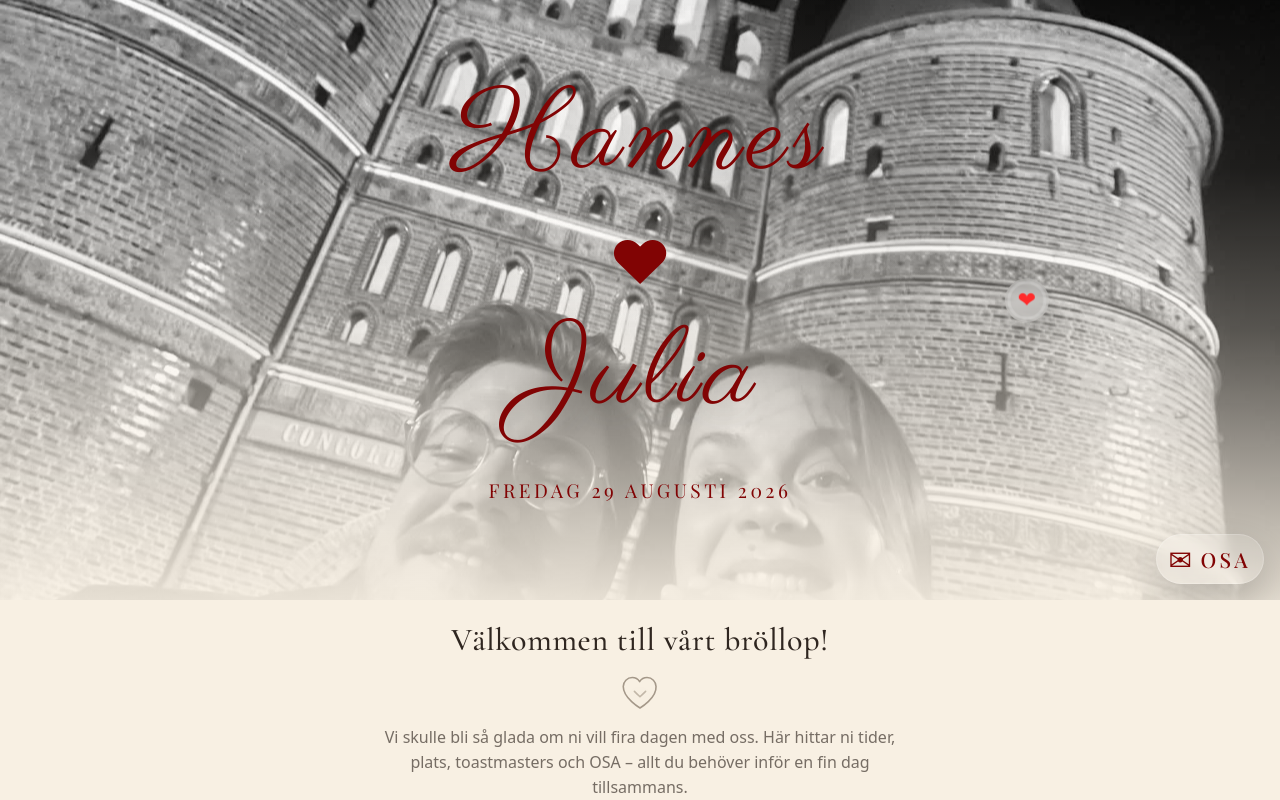
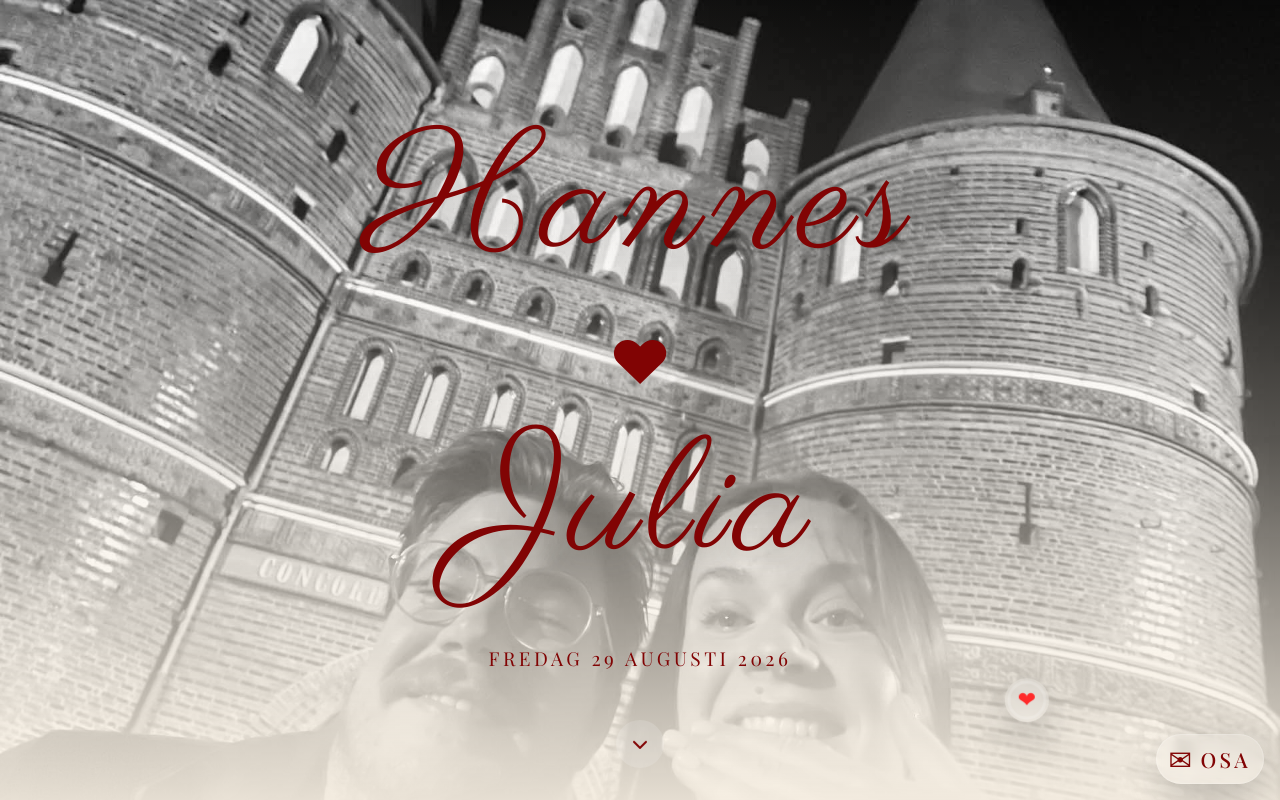
Before and after one commit to h4nsln3r/broloppet, a React (Vite) app: page / in a window 1280 px wide. Shown: the top 800 px of the page. Built offline with nearby package versions, Linux system fonts and the light colour scheme.

Commit message:
Some more hero stylng button that slides you down

```diff
--- a/src/components/Hero/Hero.tsx
+++ b/src/components/Hero/Hero.tsx
@@ -82,6 +82,13 @@ export function Hero({ wedding }: HeroProps) {
     setImageIndex((prev) => prev + 1);
   };
 
+  const handleScrollDown = () => {
+    const welcomeBlock = document.querySelector(".welcomeBlock");
+    if (welcomeBlock) {
+      welcomeBlock.scrollIntoView({ behavior: "smooth" });
+    }
+  };
+
   return (
     <header className="hero" ref={containerRef}>
       <Parallax speed={-50} className="hero__parallax" aria-hidden="true">
@@ -97,6 +104,26 @@ export function Hero({ wedding }: HeroProps) {
 
       <ScrollToRsvpLetter targetId="rsvp" label="OSA" />
 
+      <button
+        className="hero__scroll-arrow"
+        onClick={handleScrollDown}
+        aria-label="Scroll down to information"
+        type="button"
+      >
+        <svg
+          width="24"
+          height="24"
+          viewBox="0 0 24 24"
+          fill="none"
+          stroke="currentColor"
+          strokeWidth="2"
+          strokeLinecap="round"
+          strokeLinejoin="round"
+        >
+          <polyline points="6 9 12 15 18 9"></polyline>
+        </svg>
+      </button>
+
       <div className="hero__header">
         <h1>{firstName}</h1>
         <span className="hero__heart" aria-hidden="true">
--- a/src/components/Hero/hero.scss
+++ b/src/components/Hero/hero.scss
@@ -5,7 +5,7 @@
   isolation: isolate;
   overflow: hidden;
 
-  min-height: 75vh;
+  min-height: 100dvh;
   padding: 0px 20px 32px;
   text-align: center;
 
@@ -33,7 +33,6 @@
     will-change: transform;
   }
 
-  // Fade overlay: tydlig upptill -> mer fade nedtill (smälter in)
   &__fade {
     position: absolute;
     inset: 0;
@@ -41,7 +40,6 @@
     pointer-events: none;
 
     background:
-      // lite “soft” runt rubriken men fortfarande klart
       radial-gradient(
         900px 420px at 50% 16%,
         rgba(248, 240, 227, 0.08),
@@ -65,10 +63,13 @@
       letter-spacing: 0.05em;
       font-family: $font-romantic;
       font-weight: 500;
-      font-size: clamp(6.8rem, 4vw, 2.3rem);
+      font-size: clamp(10rem, 4vw, 2.3rem);
       margin: 0 0 4px;
       color: rgb(129, 4, 4);
       text-shadow: 0 12px 30px rgba(0, 0, 0, 0.14);
+      @media (max-width: 768px) {
+        font-size: clamp(6rem, 4vw, 5rem);
+      }
     }
   }
 
@@ -87,6 +88,45 @@
     margin: 0;
     text-shadow: 0 12px 30px rgba(0, 0, 0, 0.12);
     color: rgb(129, 4, 4);
+  }
+
+  &__scroll-arrow {
+    position: absolute;
+    bottom: 32px;
+    left: 50%;
+    transform: translateX(-50%);
+    z-index: 2;
+
+    width: 48px;
+    height: 48px;
+    border: none;
+    background: rgba(255, 255, 255, 0.15);
+    border-radius: 50%;
+    display: flex;
+    align-items: center;
+    justify-content: center;
+    cursor: pointer;
+    color: rgb(129, 4, 4);
+    transition: all 0.3s ease;
+    -webkit-tap-highlight-color: transparent;
+    user-select: none;
+
+    svg {
+      animation: pulse-arrow 2s ease-in-out infinite;
+    }
+
+    &:hover {
+      background: rgba(255, 255, 255, 0.25);
+      box-shadow:
+        0 0 20px rgba(129, 4, 4, 0.4),
+        0 0 40px rgba(129, 4, 4, 0.15);
+      transform: translateX(-50%) translateY(-4px);
+
+      svg {
+        animation: pulse-arrow 1s ease-in-out infinite;
+        filter: drop-shadow(0 0 8px rgba(129, 4, 4, 0.6));
+      }
+    }
   }
 
   &__letter {
@@ -129,3 +169,17 @@
     }
   }
 }
+
+@keyframes pulse-arrow {
+  0% {
+    transform: translateY(0);
+    opacity: 1;
+  }
+  50% {
+    transform: translateY(4px);
+  }
+  100% {
+    transform: translateY(0);
+    opacity: 1;
+  }
+}
--- a/src/components/Section/Info/index.tsx
+++ b/src/components/Section/Info/index.tsx
@@ -32,7 +32,7 @@ export function Information() {
         : defaultEmbed;
 
   return (
-    <section className="section">
+    <section className="section" id="info">
       <h2>Information</h2>
 
       <div className="grid grid--times">
@@ -46,7 +46,6 @@ export function Information() {
           <ul>
             <li className="time-row">
               <div className="time-col">
-                <span className="time-text">{WEDDING.ceremony.time}</span>
                 <span>
                   {/* {WEDDING.ceremony.time} — Vigsel */}
                   Vigseln börjar kl. {WEDDING.ceremony.time} i{" "}
```
